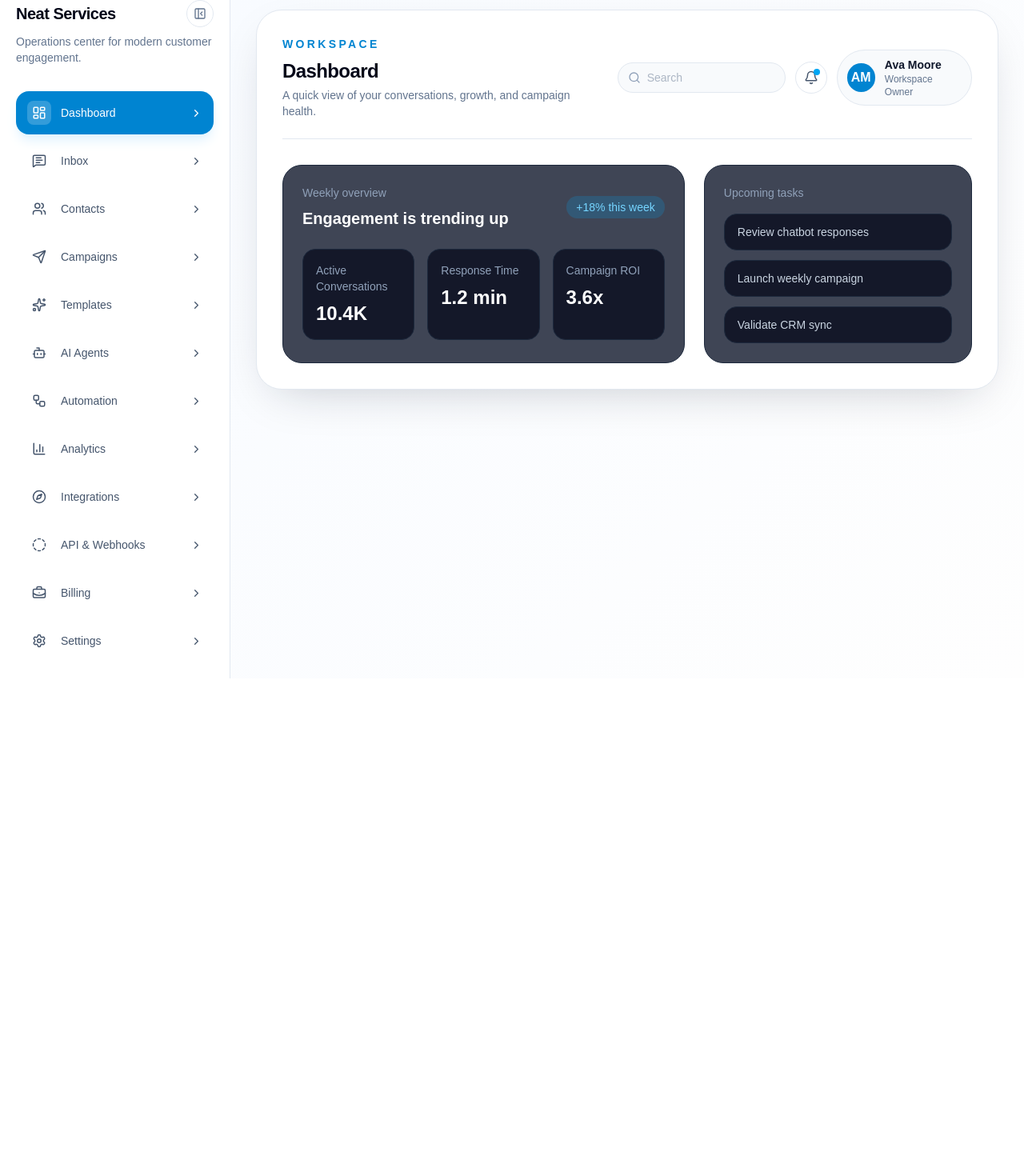
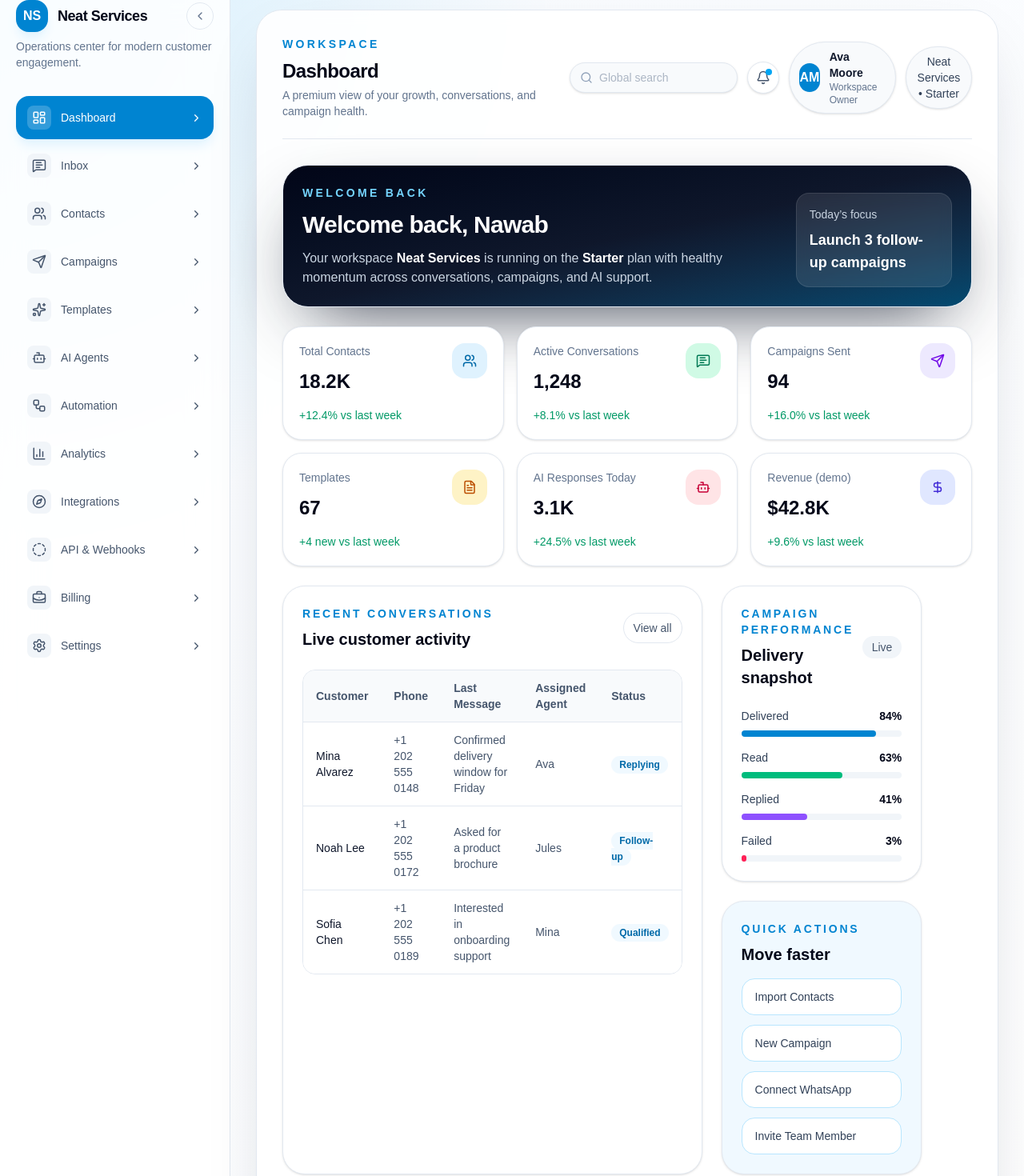
Before and after one commit to neatserv/neatservices, a Next.js app: page /dashboard in a window 1280 px wide. Shown: the part 20-1490 px from the top of the page at 80% size. Before the commit the page ends 868 px from the top, so only its background shows below. Built offline with nearby package versions, Linux system fonts and the light colour scheme.

Commit message:
Sprint 2 - Professional Dashboard UI

```diff
--- a/app/components/app-shell.tsx
+++ b/app/components/app-shell.tsx
@@ -1,25 +1,24 @@
+"use client";
+
 import Link from "next/link";
-import type { ReactNode } from "react";
+import { useState, type ReactNode } from "react";
 import {
   BarChart3,
   Bell,
   Bot,
   BriefcaseBusiness,
-  CalendarRange,
   ChevronRight,
   CircleDashed,
   Compass,
-  ContactRound,
+  ChevronLeft,
   LayoutDashboard,
   MessageSquareText,
-  PanelLeftClose,
   Search,
   Send,
   Settings,
   Sparkles,
   Users,
   Workflow,
-  Wrench,
 } from "lucide-react";
 
 type NavItem = {
@@ -54,19 +53,35 @@ export default function AppShell({
   description: string;
   activePath: string;
 }) {
+  const [collapsed, setCollapsed] = useState(false);
+
   return (
-    <div className="min-h-screen bg-slate-50 text-slate-900">
+    <div className="min-h-screen bg-[radial-gradient(circle_at_top_left,_rgba(14,165,233,0.16),_transparent_32%),linear-gradient(135deg,_#f8fbff_0%,_#fefefe_100%)] text-slate-900">
       <div className="mx-auto flex min-h-screen max-w-7xl flex-col lg:flex-row">
-        <aside className="w-full border-b border-slate-200 bg-white/90 p-5 backdrop-blur lg:min-h-screen lg:w-72 lg:border-b-0 lg:border-r">
+        <aside
+          className={`w-full border-b border-slate-200 bg-white/85 p-5 backdrop-blur-xl transition-all duration-300 lg:min-h-screen lg:border-b-0 lg:border-r ${
+            collapsed ? "lg:w-24" : "lg:w-72"
+          }`}
+        >
           <div className="flex items-center justify-between">
-            <Link href="/" className="text-xl font-semibold tracking-tight text-slate-950">
-              Neat Services
+            <Link href="/" className="flex items-center gap-3">
+              <div className="flex h-10 w-10 items-center justify-center rounded-2xl bg-sky-600 font-semibold text-white shadow-lg shadow-sky-100">
+                NS
+              </div>
+              {!collapsed && (
+                <span className="text-lg font-semibold tracking-tight text-slate-950">Neat Services</span>
+              )}
             </Link>
-            <button className="rounded-full border border-slate-200 p-2 text-slate-500 transition hover:border-sky-300 hover:text-sky-600">
-              <PanelLeftClose size={16} />
+            <button
+              onClick={() => setCollapsed((value) => !value)}
+              className="rounded-full border border-slate-200 p-2 text-slate-500 transition hover:border-sky-300 hover:text-sky-600"
+            >
+              <ChevronLeft size={16} className={collapsed ? "rotate-180" : ""} />
             </button>
           </div>
-          <p className="mt-2 text-sm text-slate-500">Operations center for modern customer engagement.</p>
+          {!collapsed && (
+            <p className="mt-2 text-sm text-slate-500">Operations center for modern customer engagement.</p>
+          )}
 
           <nav className="mt-8 space-y-1.5">
             {navItems.map((item) => {
@@ -75,56 +90,59 @@ export default function AppShell({
                 <Link
                   key={item.href}
                   href={item.href}
-                  className={`flex items-center justify-between rounded-2xl px-3.5 py-3 text-sm font-medium transition ${
+                  className={`flex items-center rounded-2xl px-3.5 py-3 text-sm font-medium transition-all duration-200 ${
                     active
                       ? "bg-sky-600 text-white shadow-lg shadow-sky-100"
                       : "text-slate-600 hover:bg-slate-100 hover:text-slate-950"
-                  }`}
+                  } ${collapsed ? "justify-center lg:px-2" : "justify-between"}`}
                 >
-                  <span className="flex items-center gap-3">
-                    <span className="rounded-lg bg-white/20 p-1.5">{item.icon}</span>
-                    {item.label}
+                  <span className={`flex items-center ${collapsed ? "justify-center" : "gap-3"}`}>
+                    <span className={`rounded-lg p-1.5 ${active ? "bg-white/20" : "bg-slate-100"}`}>
+                      {item.icon}
+                    </span>
+                    {!collapsed && <span>{item.label}</span>}
                   </span>
-                  <ChevronRight size={15} />
+                  {!collapsed && <ChevronRight size={15} />}
                 </Link>
               );
             })}
           </nav>
         </aside>
 
-        <main className="flex-1 bg-[linear-gradient(135deg,_#f8fbff_0%,_#fefefe_100%)] p-4 sm:p-6 lg:p-8">
-          <div className="rounded-[2rem] border border-slate-200 bg-white p-4 shadow-[0_20px_60px_-25px_rgba(15,23,42,0.25)] sm:p-6 lg:p-8">
+        <main className="flex-1 bg-transparent p-4 sm:p-6 lg:p-8">
+          <div className="rounded-[2rem] border border-slate-200 bg-white/90 p-4 shadow-[0_30px_80px_-35px_rgba(15,23,42,0.25)] backdrop-blur sm:p-6 lg:p-8">
             <header className="flex flex-col gap-4 border-b border-slate-200 pb-6 lg:flex-row lg:items-center lg:justify-between">
               <div>
-                <p className="text-sm font-semibold uppercase tracking-[0.24em] text-sky-600">
-                  Workspace
-                </p>
+                <p className="text-sm font-semibold uppercase tracking-[0.24em] text-sky-600">Workspace</p>
                 <h1 className="mt-2 text-2xl font-semibold tracking-tight text-slate-950">{title}</h1>
                 <p className="mt-1 text-sm text-slate-500">{description}</p>
               </div>
 
               <div className="flex flex-col gap-3 sm:flex-row sm:items-center">
-                <label className="flex items-center gap-2 rounded-full border border-slate-200 bg-slate-50 px-3 py-2 text-sm text-slate-500">
+                <label className="flex items-center gap-2 rounded-full border border-slate-200 bg-slate-50 px-3 py-2 text-sm text-slate-500 shadow-sm">
                   <Search size={16} className="text-slate-400" />
                   <input
                     type="text"
-                    placeholder="Search"
+                    placeholder="Global search"
                     className="w-full bg-transparent outline-none sm:w-40"
                   />
                 </label>
-                <button className="relative rounded-full border border-slate-200 p-2.5 text-slate-600 transition hover:border-sky-300 hover:text-sky-600">
+                <button className="relative rounded-full border border-slate-200 bg-white p-2.5 text-slate-600 shadow-sm transition hover:border-sky-300 hover:text-sky-600">
                   <Bell size={18} />
                   <span className="absolute right-2 top-2 h-2 w-2 rounded-full bg-sky-500" />
                 </button>
-                <div className="flex items-center gap-3 rounded-full border border-slate-200 bg-slate-50 px-3 py-2">
+                <button className="flex items-center gap-3 rounded-full border border-slate-200 bg-slate-50 px-3 py-2 shadow-sm transition hover:border-sky-300 hover:bg-white">
                   <div className="flex h-9 w-9 items-center justify-center rounded-full bg-sky-600 font-semibold text-white">
                     AM
                   </div>
-                  <div>
+                  <div className="text-left">
                     <p className="text-sm font-semibold text-slate-900">Ava Moore</p>
                     <p className="text-xs text-slate-500">Workspace Owner</p>
                   </div>
-                </div>
+                </button>
+                <button className="rounded-full border border-slate-200 bg-slate-50 px-3 py-2 text-sm font-medium text-slate-700 shadow-sm transition hover:border-sky-300 hover:text-sky-700">
+                  Neat Services • Starter
+                </button>
               </div>
             </header>
 
--- a/app/dashboard/page.tsx
+++ b/app/dashboard/page.tsx
@@ -1,47 +1,181 @@
+import type { ReactNode } from "react";
+import { Bot, DollarSign, FileText, MessageSquareText, Send, Sparkles, Users } from "lucide-react";
 import AppShell from "../components/app-shell";
 
-const metrics = [
-  { label: "Active Conversations", value: "10.4K" },
-  { label: "Response Time", value: "1.2 min" },
-  { label: "Campaign ROI", value: "3.6x" },
+type KpiCard = {
+  label: string;
+  value: string;
+  change: string;
+  icon: ReactNode;
+  accent: string;
+};
+
+const kpiCards: KpiCard[] = [
+  { label: "Total Contacts", value: "18.2K", change: "+12.4%", icon: <Users size={18} />, accent: "bg-sky-100 text-sky-700" },
+  { label: "Active Conversations", value: "1,248", change: "+8.1%", icon: <MessageSquareText size={18} />, accent: "bg-emerald-100 text-emerald-700" },
+  { label: "Campaigns Sent", value: "94", change: "+16.0%", icon: <Send size={18} />, accent: "bg-violet-100 text-violet-700" },
+  { label: "Templates", value: "67", change: "+4 new", icon: <FileText size={18} />, accent: "bg-amber-100 text-amber-700" },
+  { label: "AI Responses Today", value: "3.1K", change: "+24.5%", icon: <Bot size={18} />, accent: "bg-rose-100 text-rose-700" },
+  { label: "Revenue (demo)", value: "$42.8K", change: "+9.6%", icon: <DollarSign size={18} />, accent: "bg-indigo-100 text-indigo-700" },
+];
+
+const conversations = [
+  { customer: "Mina Alvarez", phone: "+1 202 555 0148", lastMessage: "Confirmed delivery window for Friday", assignedAgent: "Ava", status: "Replying" },
+  { customer: "Noah Lee", phone: "+1 202 555 0172", lastMessage: "Asked for a product brochure", assignedAgent: "Jules", status: "Follow-up" },
+  { customer: "Sofia Chen", phone: "+1 202 555 0189", lastMessage: "Interested in onboarding support", assignedAgent: "Mina", status: "Qualified" },
+];
+
+const campaignStats = [
+  { label: "Delivered", value: "84%", progress: "84%", bar: "bg-sky-600" },
+  { label: "Read", value: "63%", progress: "63%", bar: "bg-emerald-500" },
+  { label: "Replied", value: "41%", progress: "41%", bar: "bg-violet-500" },
+  { label: "Failed", value: "3%", progress: "3%", bar: "bg-rose-500" },
+];
+
+const quickActions = [
+  "Import Contacts",
+  "New Campaign",
+  "Connect WhatsApp",
+  "Invite Team Member",
 ];
 
 export default function DashboardPage() {
   return (
     <AppShell
       title="Dashboard"
-      description="A quick view of your conversations, growth, and campaign health."
+      description="A premium view of your growth, conversations, and campaign health."
       activePath="/dashboard"
     >
+      <div className="space-y-6">
+        <section className="rounded-[2rem] border border-slate-200 bg-gradient-to-br from-slate-950 via-slate-900 to-sky-900 p-6 text-white shadow-[0_35px_90px_-35px_rgba(15,23,42,0.85)]">
+          <div className="flex flex-col gap-6 lg:flex-row lg:items-end lg:justify-between">
+            <div className="max-w-2xl">
+              <p className="text-sm font-semibold uppercase tracking-[0.24em] text-sky-300">Welcome back</p>
+              <h2 className="mt-3 text-3xl font-semibold tracking-tight">Welcome back, Nawab</h2>
+              <p className="mt-3 text-sm text-slate-300 sm:text-base">
+                Your workspace <span className="font-semibold text-white">Neat Services</span> is running on the <span className="font-semibold text-white">Starter</span> plan with healthy momentum across conversations, campaigns, and AI support.
+              </p>
+            </div>
+            <div className="rounded-2xl border border-white/10 bg-white/10 p-4 backdrop-blur">
+              <p className="text-sm text-slate-300">Today’s focus</p>
+              <p className="mt-2 text-lg font-semibold">Launch 3 follow-up campaigns</p>
+            </div>
+          </div>
+        </section>
+
+        <section className="grid gap-4 md:grid-cols-2 xl:grid-cols-3">
+          {kpiCards.map((card) => (
+            <div key={card.label} className="rounded-[1.5rem] border border-slate-200 bg-white p-5 shadow-sm transition hover:-translate-y-0.5 hover:shadow-lg">
+              <div className="flex items-start justify-between">
+                <div>
+                  <p className="text-sm text-slate-500">{card.label}</p>
+                  <p className="mt-3 text-2xl font-semibold text-slate-950">{card.value}</p>
+                </div>
+                <div className={`flex h-11 w-11 items-center justify-center rounded-2xl ${card.accent}`}>
+                  {card.icon}
+                </div>
+              </div>
+              <p className="mt-4 text-sm font-medium text-emerald-600">{card.change} vs last week</p>
+            </div>
+          ))}
+        </section>
+
         <div className="grid gap-6 xl:grid-cols-[1.2fr_0.8fr]">
-        <div className="rounded-[1.5rem] border border-slate-800 bg-slate-900/80 p-6">
+          <section className="rounded-[1.75rem] border border-slate-200 bg-white p-6 shadow-sm">
             <div className="flex items-center justify-between">
               <div>
-              <p className="text-sm text-slate-400">Weekly overview</p>
-              <h2 className="mt-2 text-xl font-semibold text-white">Engagement is trending up</h2>
+                <p className="text-sm font-semibold uppercase tracking-[0.2em] text-sky-600">Recent conversations</p>
+                <h3 className="mt-2 text-xl font-semibold text-slate-950">Live customer activity</h3>
               </div>
-            <span className="rounded-full bg-sky-500/20 px-3 py-1 text-sm font-medium text-sky-300">
-              +18% this week
+              <button className="rounded-full border border-slate-200 px-3 py-2 text-sm font-medium text-slate-600 transition hover:border-sky-300 hover:text-sky-700">
+                View all
+              </button>
+            </div>
+
+            <div className="mt-6 overflow-hidden rounded-2xl border border-slate-200">
+              <table className="min-w-full divide-y divide-slate-200 text-left text-sm">
+                <thead className="bg-slate-50 text-slate-600">
+                  <tr>
+                    <th className="px-4 py-3 font-semibold">Customer</th>
+                    <th className="px-4 py-3 font-semibold">Phone</th>
+                    <th className="px-4 py-3 font-semibold">Last Message</th>
+                    <th className="px-4 py-3 font-semibold">Assigned Agent</th>
+                    <th className="px-4 py-3 font-semibold">Status</th>
+                  </tr>
+                </thead>
+                <tbody className="divide-y divide-slate-200 bg-white">
+                  {conversations.map((conversation) => (
+                    <tr key={conversation.customer} className="transition hover:bg-slate-50">
+                      <td className="px-4 py-3 font-medium text-slate-900">{conversation.customer}</td>
+                      <td className="px-4 py-3 text-slate-600">{conversation.phone}</td>
+                      <td className="px-4 py-3 text-slate-600">{conversation.lastMessage}</td>
+                      <td className="px-4 py-3 text-slate-600">{conversation.assignedAgent}</td>
+                      <td className="px-4 py-3">
+                        <span className="rounded-full bg-sky-50 px-2.5 py-1 text-xs font-semibold text-sky-700">
+                          {conversation.status}
                         </span>
+                      </td>
+                    </tr>
+                  ))}
+                </tbody>
+              </table>
             </div>
-          <div className="mt-6 grid gap-4 sm:grid-cols-3">
-            {metrics.map((metric) => (
-              <div key={metric.label} className="rounded-2xl border border-slate-800 bg-slate-950/70 p-4">
-                <p className="text-sm text-slate-400">{metric.label}</p>
-                <p className="mt-2 text-2xl font-semibold text-white">{metric.value}</p>
+          </section>
+
+          <div className="space-y-6">
+            <section className="rounded-[1.75rem] border border-slate-200 bg-white p-6 shadow-sm">
+              <div className="flex items-center justify-between">
+                <div>
+                  <p className="text-sm font-semibold uppercase tracking-[0.2em] text-sky-600">Campaign performance</p>
+                  <h3 className="mt-2 text-xl font-semibold text-slate-950">Delivery snapshot</h3>
+                </div>
+                <div className="rounded-full bg-slate-100 px-3 py-1 text-sm font-medium text-slate-600">Live</div>
+              </div>
+
+              <div className="mt-6 space-y-4">
+                {campaignStats.map((stat) => (
+                  <div key={stat.label}>
+                    <div className="flex items-center justify-between text-sm">
+                      <span className="font-medium text-slate-700">{stat.label}</span>
+                      <span className="font-semibold text-slate-950">{stat.value}</span>
+                    </div>
+                    <div className="mt-2 h-2 rounded-full bg-slate-100">
+                      <div className={`h-2 rounded-full ${stat.bar}`} style={{ width: stat.progress }} />
+                    </div>
                   </div>
                 ))}
               </div>
+            </section>
+
+            <section className="rounded-[1.75rem] border border-slate-200 bg-sky-50 p-6 shadow-sm">
+              <p className="text-sm font-semibold uppercase tracking-[0.2em] text-sky-600">Quick actions</p>
+              <h3 className="mt-2 text-xl font-semibold text-slate-950">Move faster</h3>
+              <div className="mt-4 grid gap-3">
+                {quickActions.map((action) => (
+                  <button
+                    key={action}
+                    className="rounded-2xl border border-sky-200 bg-white px-4 py-3 text-left text-sm font-medium text-slate-700 transition hover:border-sky-400 hover:text-sky-700"
+                  >
+                    {action}
+                  </button>
+                ))}
+              </div>
+            </section>
+          </div>
         </div>
 
-        <div className="rounded-[1.5rem] border border-slate-800 bg-slate-900/80 p-6">
-          <p className="text-sm text-slate-400">Upcoming tasks</p>
-          <ul className="mt-4 space-y-3 text-sm text-slate-300">
-            <li className="rounded-2xl border border-slate-800 bg-slate-950/70 px-4 py-3">Review chatbot responses</li>
-            <li className="rounded-2xl border border-slate-800 bg-slate-950/70 px-4 py-3">Launch weekly campaign</li>
-            <li className="rounded-2xl border border-slate-800 bg-slate-950/70 px-4 py-3">Validate CRM sync</li>
-          </ul>
+        <section className="rounded-[1.75rem] border border-sky-200 bg-gradient-to-r from-sky-50 to-white p-6 shadow-sm">
+          <div className="flex flex-col gap-4 lg:flex-row lg:items-center lg:justify-between">
+            <div>
+              <p className="text-sm font-semibold uppercase tracking-[0.24em] text-sky-600">WhatsApp connection</p>
+              <h3 className="mt-2 text-xl font-semibold text-slate-950">Connect your WhatsApp Business API to begin messaging customers.</h3>
+              <p className="mt-2 text-sm text-slate-600">Launch conversations, automate follow-ups, and keep every reply in one place.</p>
             </div>
+            <button className="rounded-full bg-sky-600 px-5 py-3 text-sm font-semibold text-white shadow-lg shadow-sky-100 transition hover:bg-sky-700">
+              Connect WhatsApp
+            </button>
+          </div>
+        </section>
       </div>
     </AppShell>
   );
```
Lines whose indentation alone changed are shown as unchanged.
